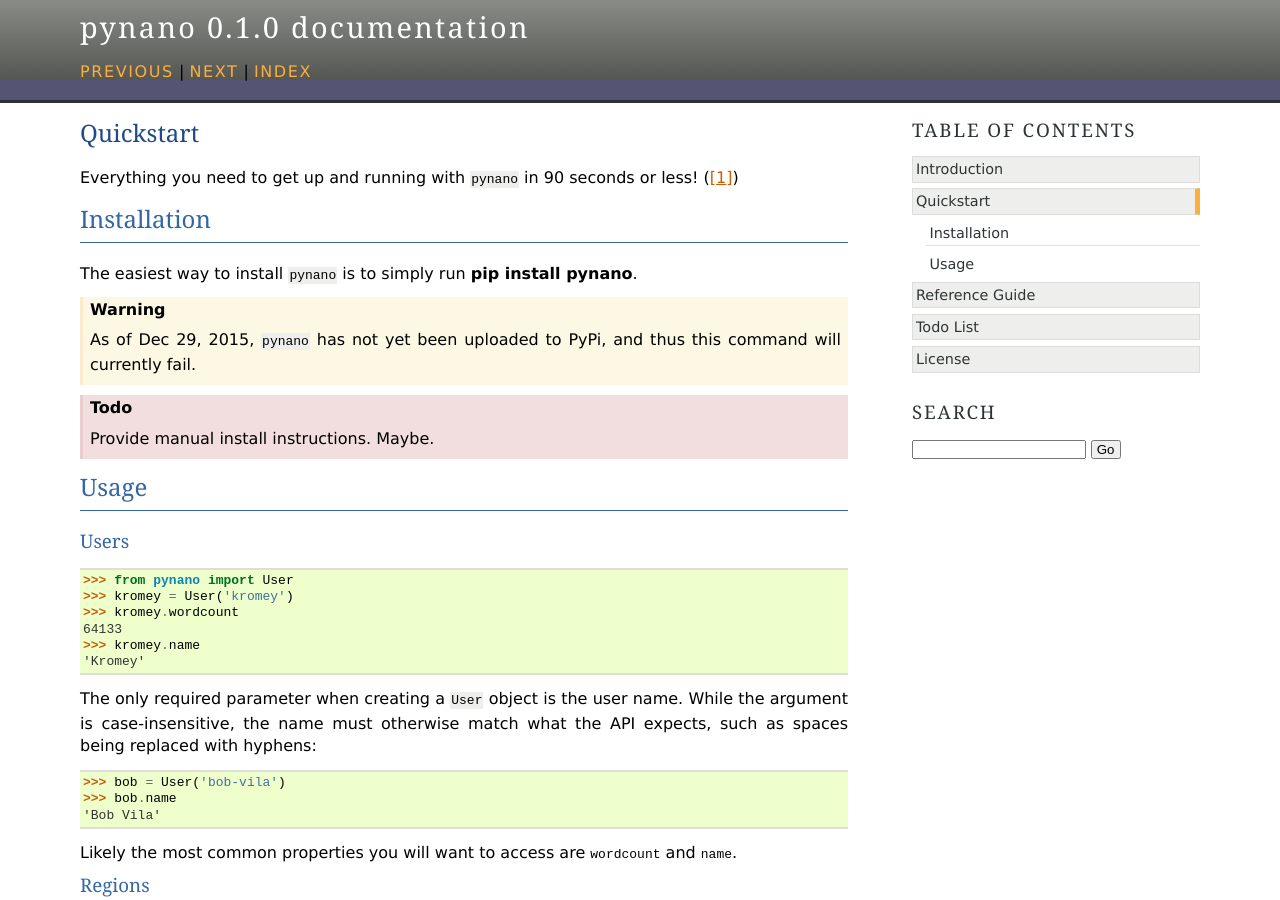
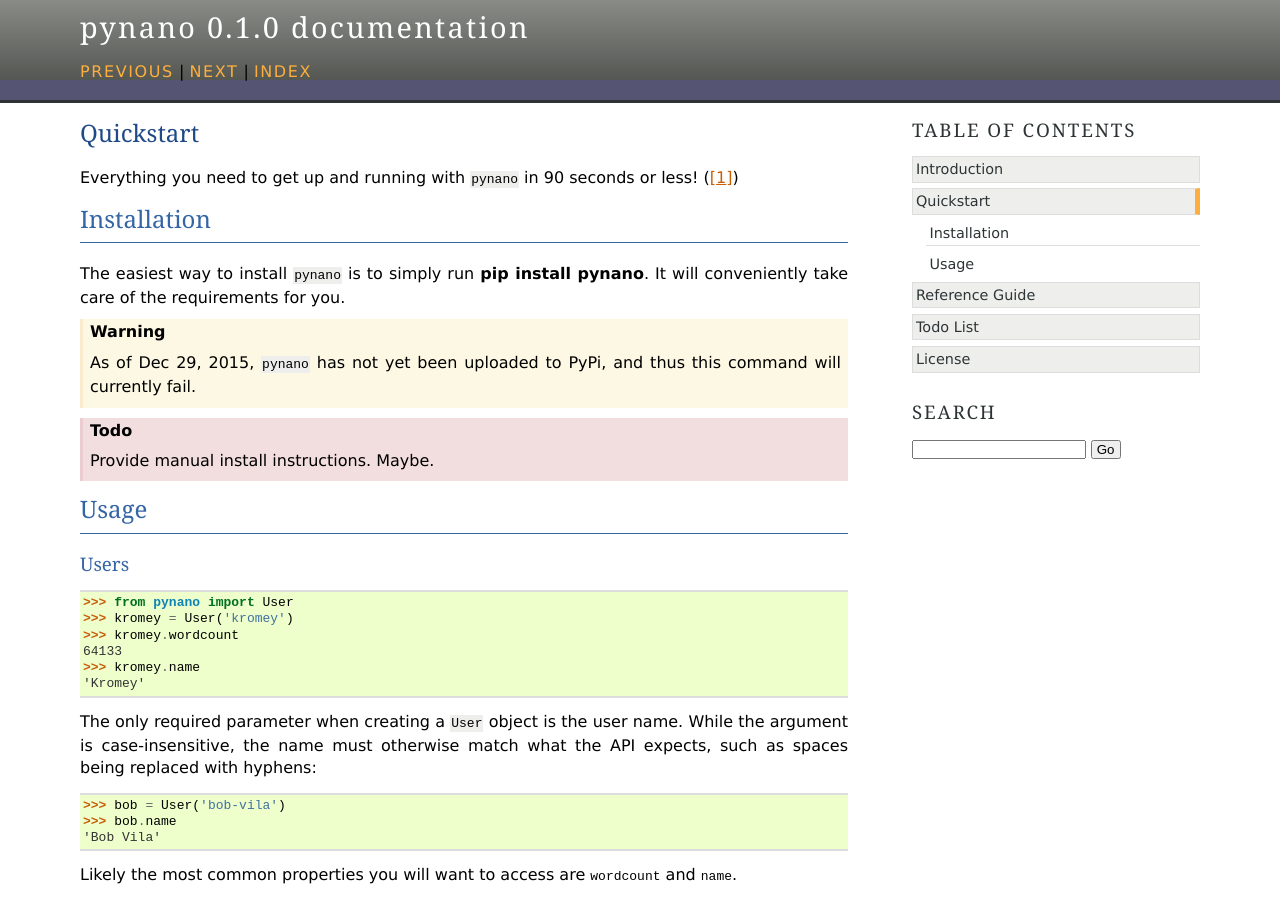
Before and after one commit to Kromey/pynano, a Sphinx documentation site: the page built from docs/quickstart.rst, in a window 1280 px wide and 900 px high. Built offline with Sphinx 7.4.7, drawn with Linux system fonts in a browser that asks for light colours; pages that are not in the unit, such as notebooks, are missing from menus.

Commit message:
Remove silly header, elaborate on pip install

```diff
--- a/docs/intro.rst
+++ b/docs/intro.rst
@@ -8,9 +8,6 @@
 Naturally, the hosts have graciously supplied a website with various means of
 updating and tracking one's progress through this adventure, including an API
 to allow users to create their own progress trackers.
-
-Enter pynano
-------------
 
 This is where |project| comes into play.
 
--- a/docs/quickstart.rst
+++ b/docs/quickstart.rst
@@ -7,7 +7,8 @@
 Installation
 ------------
 
-The easiest way to install |project| is to simply run :command:`pip install pynano`.
+The easiest way to install |project| is to simply run :command:`pip install
+pynano`. It will conveniently take care of the requirements for you.
 
 .. warning::
 
```
